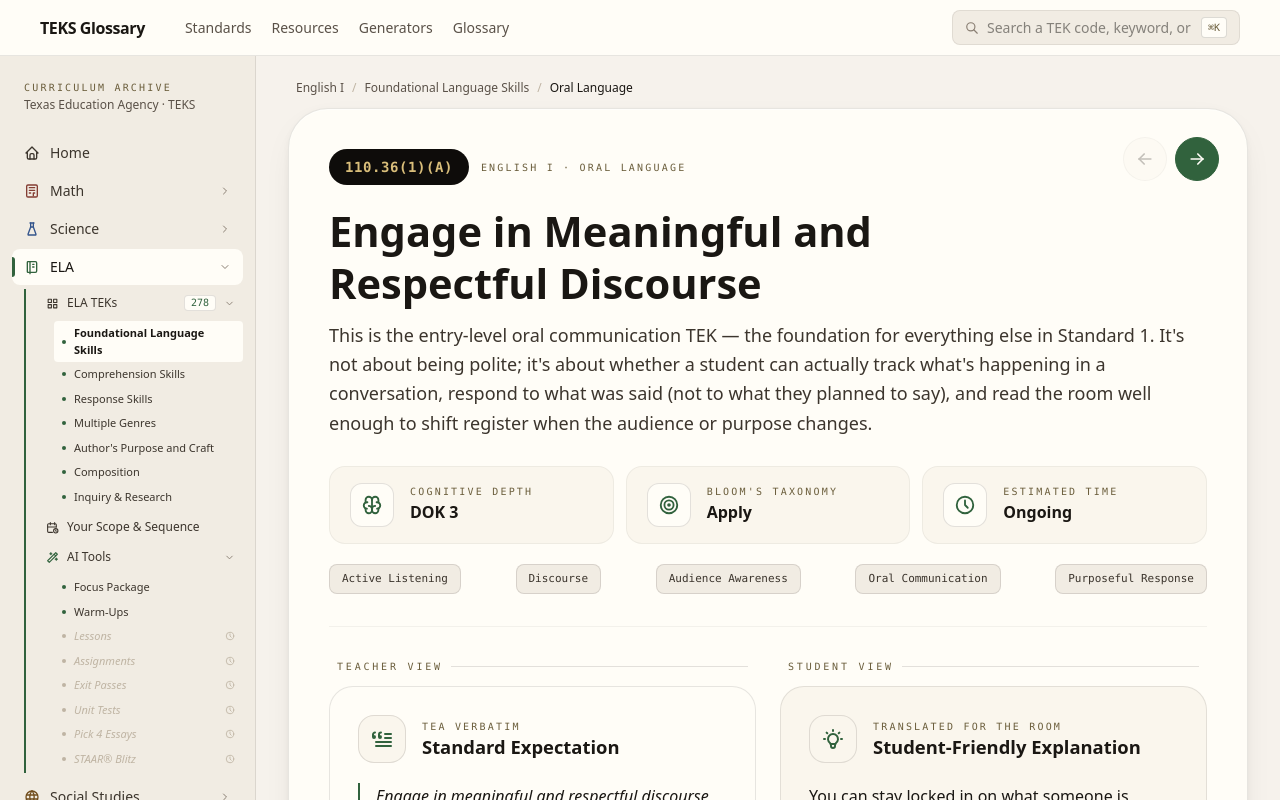
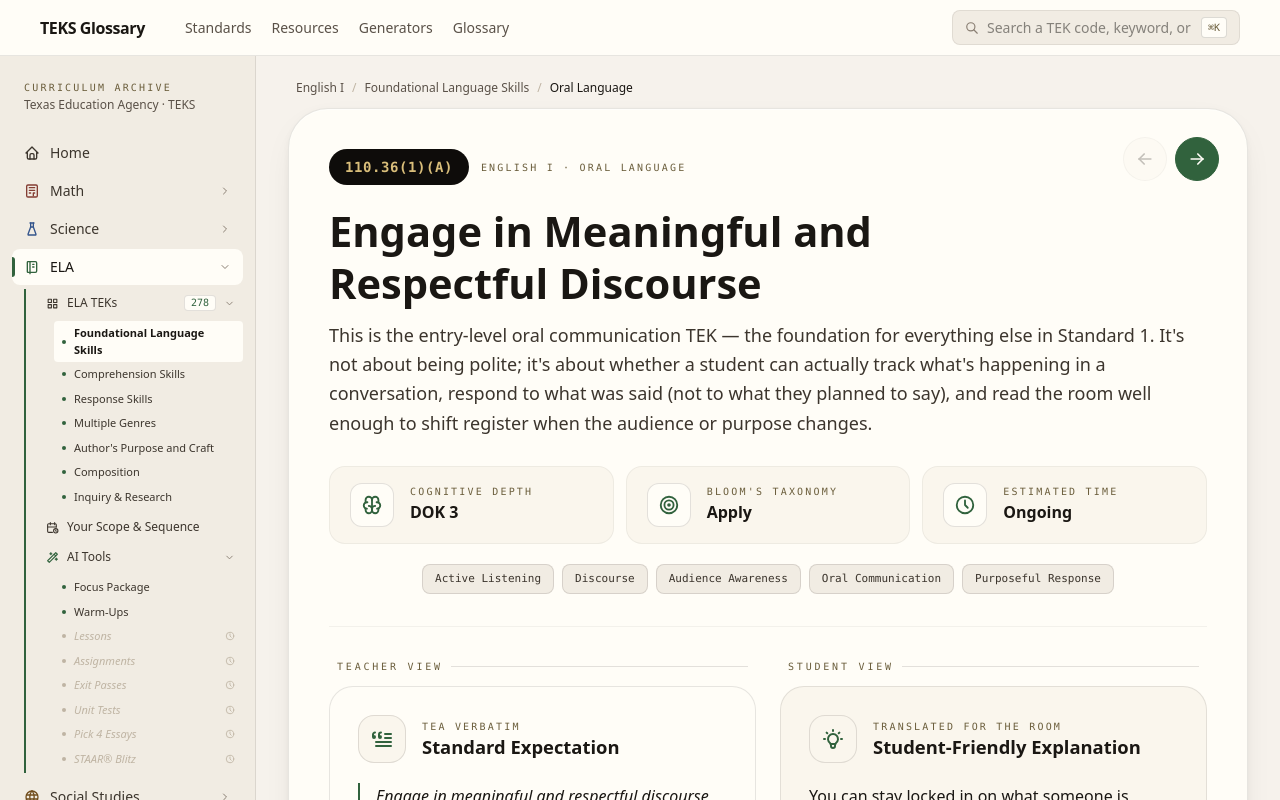
Before and after one commit to Kaminczak/TEKS-Glossary, a React (Vite) app: page / in a window 1280 px wide. Both pictures are taken after a click on the button 453 px from the left and 511 px from the top of the page. Shown: the top 800 px of the page. Built offline with nearby package versions, Linux system fonts and the light colour scheme.

Commit message:
Center display-tag chip cluster instead of stretching edge-to-edge
justify-between created huge gaps on wide monitors. Centered cluster keeps
chips packed together but sits balanced in the middle of the card —
works at any width.

```diff
--- a/src/components/TEKDetailParchment.jsx
+++ b/src/components/TEKDetailParchment.jsx
@@ -140,7 +140,7 @@
   // On narrow screens where they wrap, fall back to a normal gap layout so a
   // single-chip last row doesn't get stretched into the void.
   return (
-    <div className="flex flex-wrap gap-2 justify-between sm:justify-between [@media(max-width:640px)]:justify-start">
+    <div className="flex flex-wrap gap-2 justify-center">
       {items.map((label) => (
         <span
           key={label}
```
